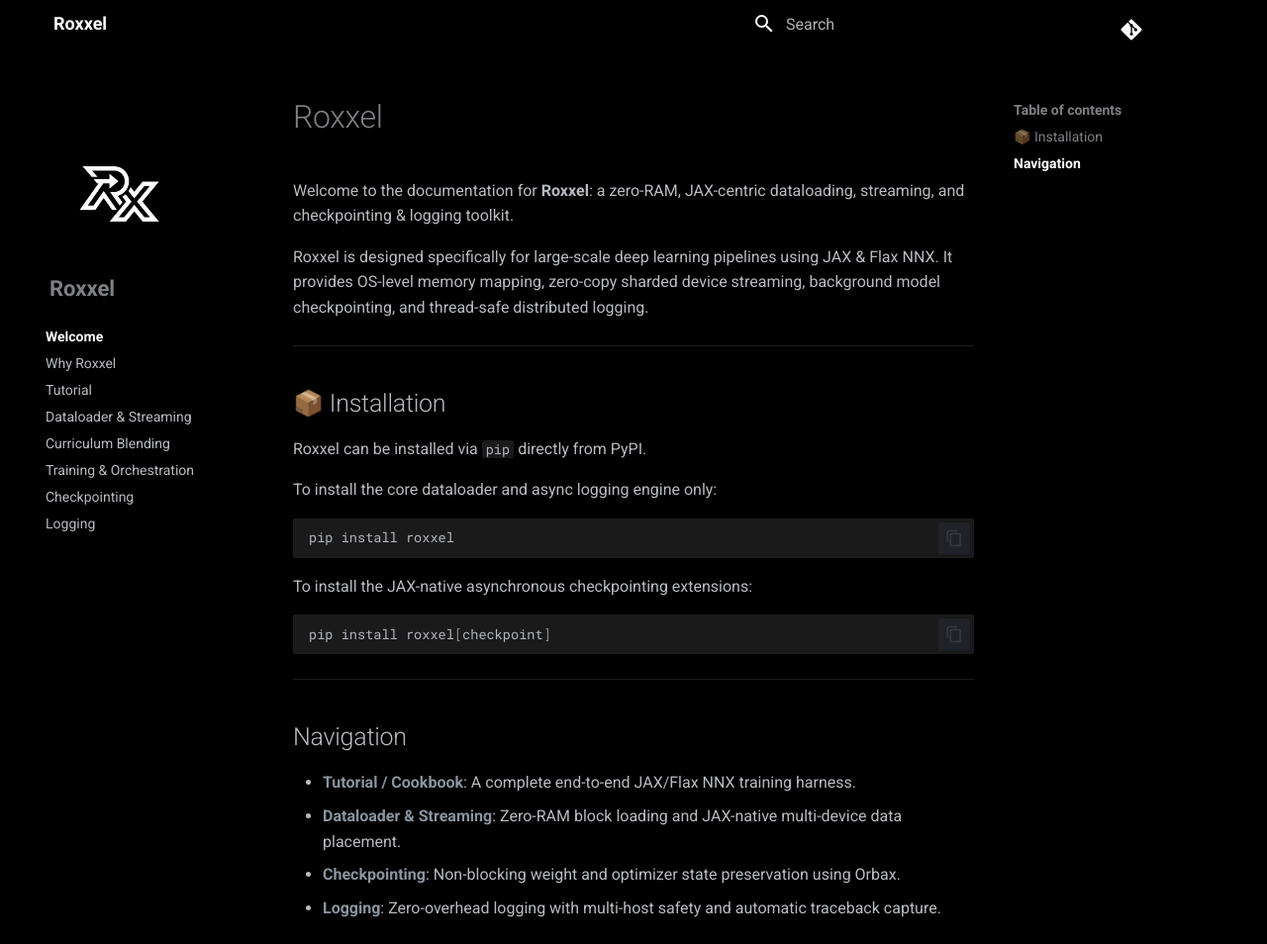
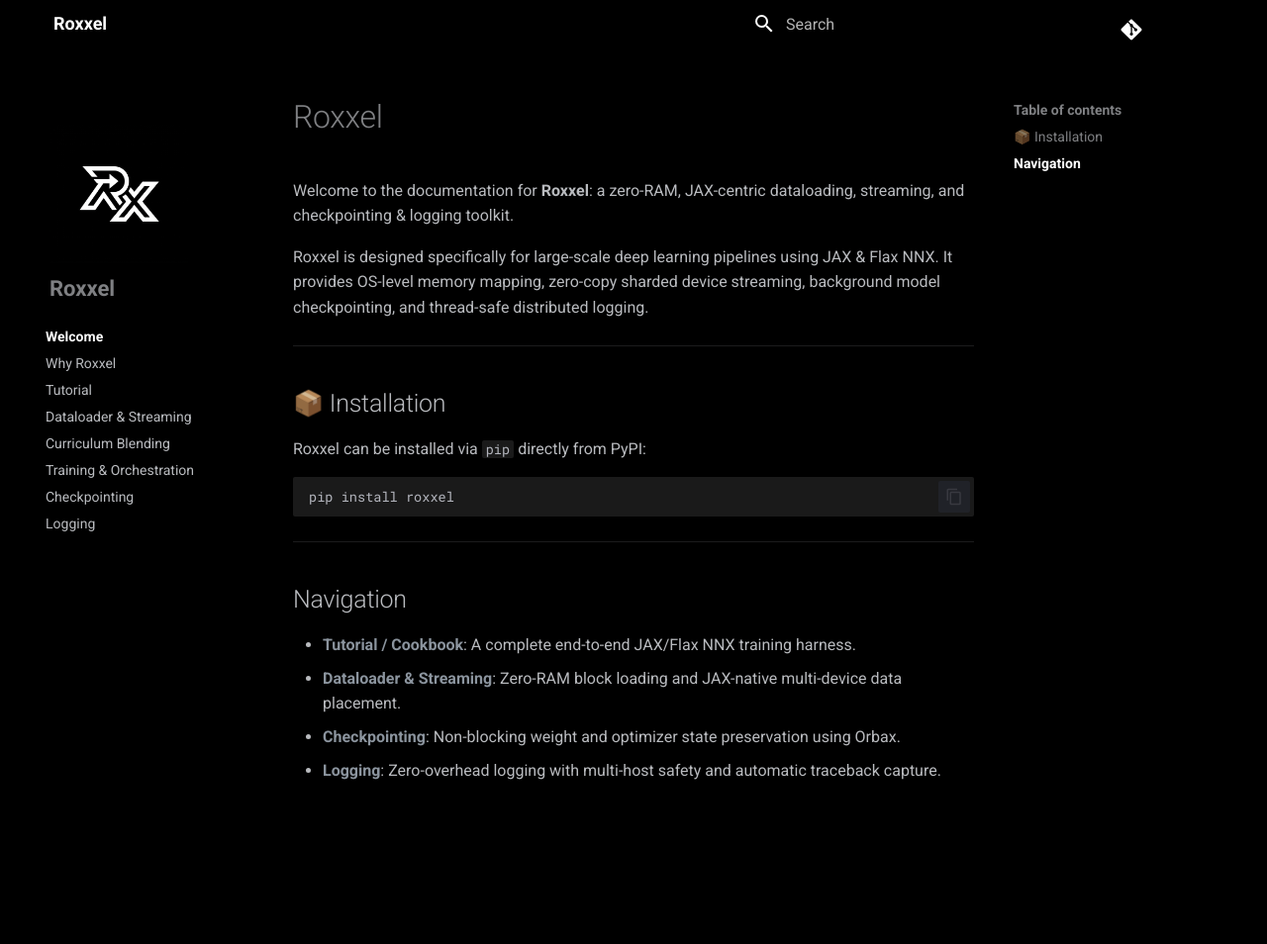
Before and after one commit to anon160/Roxxel, an MkDocs documentation site: the page built from docs/index.md, in a window 1280 px wide and 954 px high. Shown: the whole window at 99% size. Built offline with MkDocs 1.6.1 and Material for MkDocs 9.7.7, drawn with Linux system fonts in a browser that asks for light colours; comment, search, counter and statistics services are not loaded.

Commit message:
refactor: merge roxxel[checkpoint] optional dependencies into core package

````diff
--- a/docs/index.md
+++ b/docs/index.md
@@ -8,16 +8,9 @@ Roxxel is designed specifically for large-scale deep learning pipelines using JA
 
 ## 📦 Installation
 
-Roxxel can be installed via `pip` directly from PyPI.
-
-To install the core dataloader and async logging engine only:
+Roxxel can be installed via `pip` directly from PyPI:
 ```bash
 pip install roxxel
-```
-
-To install the JAX-native asynchronous checkpointing extensions:
-```bash
-pip install roxxel[checkpoint]
 ```
 
 ---
````
Also changed, not shown: README.md (+1 -6 lines), pyproject.toml (+3 -5 lines), roxxel/__init__.py (+2 -10 lines).
